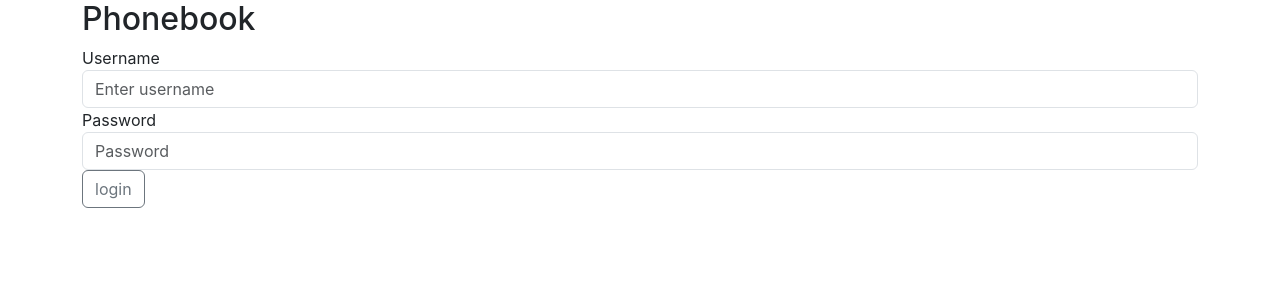
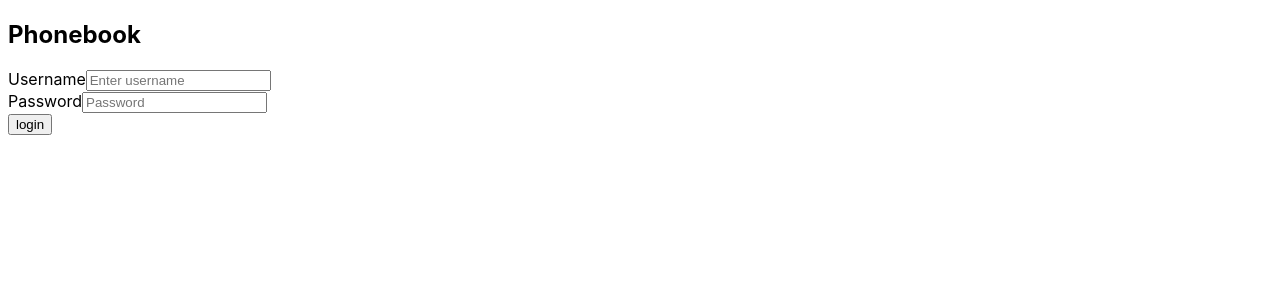
Before and after one commit to AndresBo/phonebook-app, a React (Create React App) app: page / in a window 1280 px wide. Shown: the top 300 px of the page. Built offline with nearby package versions, Linux system fonts and the light colour scheme; no server answers.

Commit message:
build: removed react bootstrap

```diff
--- a/package.json
+++ b/package.json
@@ -7,10 +7,8 @@
     "@testing-library/react": "^13.4.0",
     "@testing-library/user-event": "^13.5.0",
     "axios": "^1.4.0",
-    "bootstrap": "^5.3.1",
     "nanoid": "^4.0.2",
     "react": "^18.2.0",
-    "react-bootstrap": "^2.8.0",
     "react-dom": "^18.2.0",
     "react-scripts": "5.0.1",
     "web-vitals": "^2.1.4"
--- a/public/index.html
+++ b/public/index.html
@@ -24,10 +24,6 @@
       work correctly both with client-side routing and a non-root public URL.
       Learn how to configure a non-root public URL by running `npm run build`.
     -->
-    <!-- Bootstrap CSS -->
-    <link rel="stylesheet" href="https://cdn.jsdelivr.net/npm/bootstrap@5.3.0/dist/css/bootstrap.min.css"
-      integrity="sha384-9ndCyUaIbzAi2FUVXJi0CjmCapSmO7SnpJef0486qhLnuZ2cdeRhO02iuK6FUUVM" crossorigin="anonymous" />
-    <title>React App</title>
   </head>
   <body>
     <noscript>You need to enable JavaScript to run this app.</noscript>
@@ -42,10 +38,6 @@
       To begin the development, run `npm start` or `yarn start`.
       To create a production bundle, use `npm run build` or `yarn build`.
     -->
-    <!-- Optional JavaScript -->
-    <!-- jQuery first, then Popper.js, then Bootstrap JS -->
-    <script src="https://code.jquery.com/jquery-3.3.1.slim.min.js" integrity="sha384-q8i/X+965DzO0rT7abK41JStQIAqVgRVzpbzo5smXKp4YfRvH+8abtTE1Pi6jizo" crossorigin="anonymous"></script>
-    <script src="https://cdn.jsdelivr.net/npm/popper.js@1.14.3/dist/umd/popper.min.js" integrity="sha384-ZMP7rVo3mIykV+2+9J3UJ46jBk0WLaUAdn689aCwoqbBJiSnjAK/l8WvCWPIPm49" crossorigin="anonymous"></script>
-    <script src="https://cdn.jsdelivr.net/npm/bootstrap@4.1.3/dist/js/bootstrap.min.js" integrity="sha384-ChfqqxuZUCnJSK3+MXmPNIyE6ZbWh2IMqE241rYiqJxyMiZ6OW/JmZQ5stwEULTy" crossorigin="anonymous"></script>
+
   </body>
 </html>
--- a/src/App.js
+++ b/src/App.js
@@ -214,7 +214,7 @@ const App = () => {
   // if no user logged in
   if (user === null) {
     return (
-      <div className='container'>
+      <div>
         <h2>Phonebook</h2>
       <Notification
         message={message}
@@ -231,7 +231,7 @@ const App = () => {
   }
   // if a user is logged in: note Toggable component wrapping child components to toggle visibility.
   return (
-    <div className='container'>
+    <div>
       <h2>Phonebook</h2>
       <LoggedUser
         user={user}
--- a/src/components/LoggedUser.js
+++ b/src/components/LoggedUser.js
@@ -3,7 +3,7 @@ const LoggedUser = ({ user, handleLogout }) => {
   return (
     <div>
       <div>{user.name} logged in</div>
-      <button onClick={handleLogout} className="btn btn-primary btn-sm">Logout</button>
+      <button onClick={handleLogout}>Logout</button>
     </div>
   )
 }
--- a/src/components/LoginForm.js
+++ b/src/components/LoginForm.js
@@ -1,10 +1,9 @@
 // renders login form
 const LoginForm = ({ handleLogin, username, setUsername, password, setPassword}) => (
-  <form onSubmit={handleLogin} className="form-group">
+  <form onSubmit={handleLogin}>
     <div>
       Username
         <input
-        className="form-control"
         type="text"
         value={username}
         name="Username"
@@ -15,7 +14,6 @@ const LoginForm = ({ handleLogin, username, setUsername, password, setPassword})
     <div>
       Password
         <input
-        className="form-control"
         type="password"
         value={password}
         name="Password"
@@ -23,7 +21,7 @@ const LoginForm = ({ handleLogin, username, setUsername, password, setPassword})
         placeholder="Password"
       />
     </div>
-    <button type="submit" className="btn btn-outline-secondary">login</button>
+    <button type="submit">login</button>
   </form>
 )
 
--- a/src/components/ManageUsers.js
+++ b/src/components/ManageUsers.js
@@ -12,8 +12,8 @@ const ManageUsers = ({ filterUser, users, deleteUser }) => {
           {filteredUsers.map(user =>
             <li key={user.id}>
               {user.name}
-                <button onClick={() => deleteUser(user.id)}
-                  className="btn btn-outline-danger btn-sm">delete
+                <button onClick={() => deleteUser(user.id)}>
+                  delete
                 </button>
             </li>)
           }
--- a/src/components/NewUser.js
+++ b/src/components/NewUser.js
@@ -54,7 +54,7 @@ const NewUser = ({ createUser }) => {
           onChange={event => setNewPassword(event.target.value)}
         />
       </div>
-      <button type="submit" className="btn btn-secondary btn-sm">save</button>
+      <button type="submit">save</button>
     </form>
   )
 }
--- a/src/components/PersonForm.js
+++ b/src/components/PersonForm.js
@@ -9,7 +9,7 @@ const PersonForm = ({ addPerson, newName, setNewName, newNumber, setNewNumber })
             Phone: <input value={newNumber} onChange={({ target }) => setNewNumber(target.value)}/>
           </div>
           <div>
-            <button type="submit" className="btn btn-secondary btn-sm">add</button>
+            <button type="submit">add</button>
           </div>
         </form>
     )
--- a/src/components/Persons.js
+++ b/src/components/Persons.js
@@ -11,10 +11,8 @@ const Persons = ({ user, persons, filterName, deletePerson }) => {
           {filteredPersons.map(person =>
             <li key={person.id}>
               {person.name} {person.number} {user.admin ?
-                <button
-                  onClick={() => deletePerson(person.id)}
-                  className="btn btn-danger btn-sm">
-                    delete
+                <button onClick={() => deletePerson(person.id)}>
+                  delete
                 </button>
                 : null
               }
--- a/src/components/Toggable.js
+++ b/src/components/Toggable.js
@@ -22,11 +22,11 @@ const Togglable = forwardRef((props, refs) => {
   return (
     <div>
       <div style={hideWhenVisible}>
-        <button onClick={toggleVisibility} className="btn btn-primary btn-sm">{props.buttonLabel}</button>
+        <button onClick={toggleVisibility}>{props.buttonLabel}</button>
       </div>
       <div style={showWhenVisible}>
         {props.children}
-        <button onClick={toggleVisibility} className="btn btn-warning btn-sm">cancel</button>
+        <button onClick={toggleVisibility}>cancel</button>
       </div>
     </div>
   )
--- a/src/index.css
+++ b/src/index.css
@@ -1,10 +1,9 @@
 body {
-  margin: 0;
   font-family: -apple-system, BlinkMacSystemFont, 'Segoe UI', 'Roboto', 'Oxygen',
     'Ubuntu', 'Cantarell', 'Fira Sans', 'Droid Sans', 'Helvetica Neue',
     sans-serif;
-  -webkit-font-smoothing: antialiased;
-  -moz-osx-font-smoothing: grayscale;
+
+
 }
 
 code {
```
Also changed, not shown: 1 other file (tests, documents, lock files or other folders).
